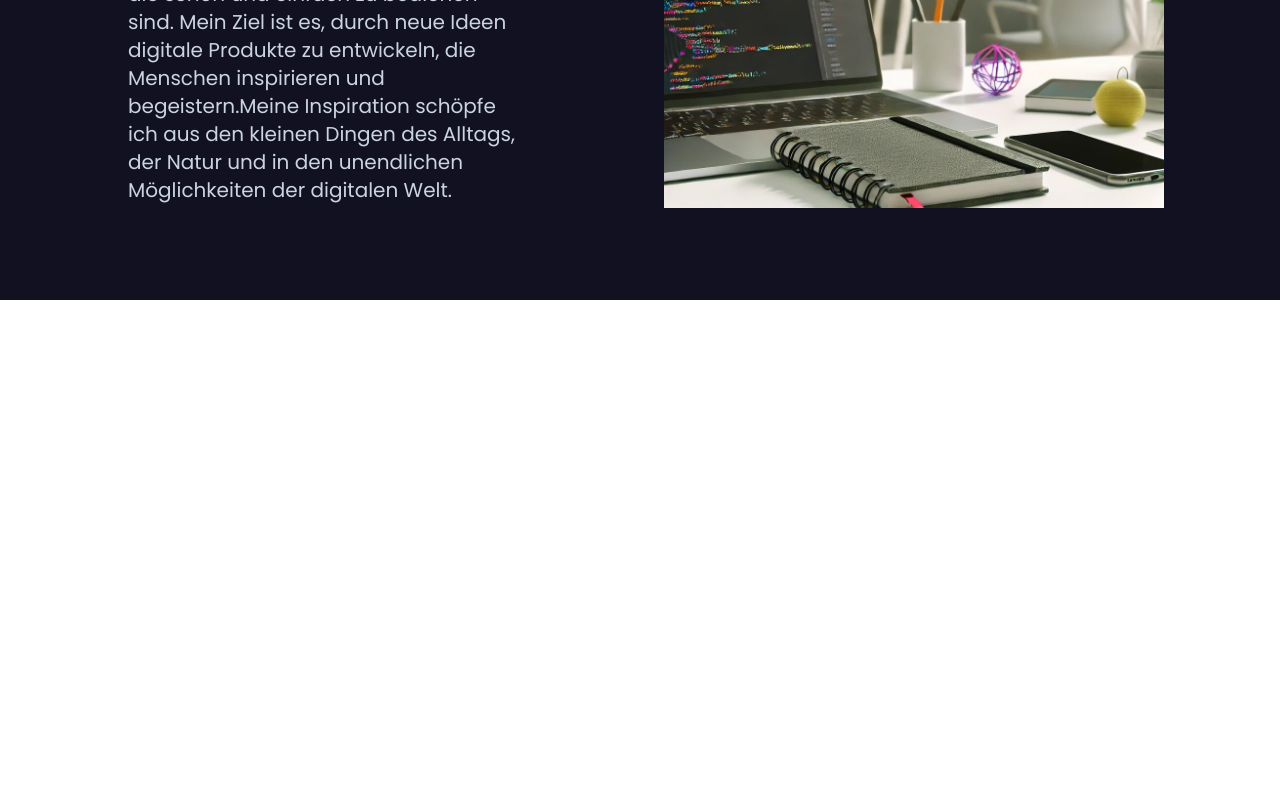
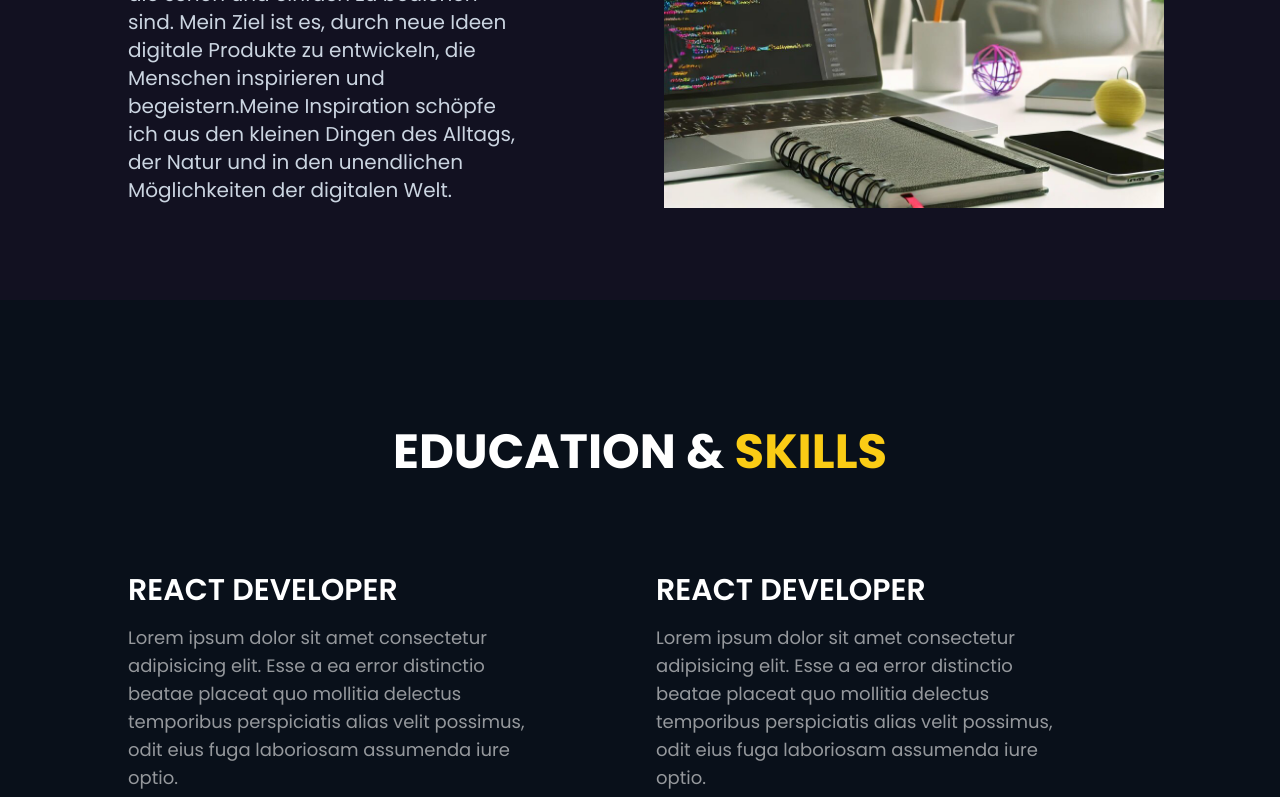
Before and after one commit to ata-shahid/portfolio-website, a Next.js app: page / in a window 1280 px wide. Shown: the part 1208-2005 px from the top of the page. Before the commit the page ends 1508 px from the top, so only its background shows below. Built offline with nearby package versions, Linux system fonts and the light colour scheme.

Commit message:
add Skills components

```diff
--- /dev/null
+++ b/components/Skills/Language.tsx
@@ -0,0 +1,30 @@
+import React from 'react'
+
+interface LanguageProps {
+    skill1: string;
+    skill2: string;
+    skill3: string;
+    level1: string;
+    level2: string;
+    level3: string;
+    }
+
+const Language = ({level1,level2,level3,skill1,skill2,skill3}:LanguageProps) => {
+  return (
+    <div>
+        <div className='relative mb-12'>
+            <h1 className='p-5 w-[100%] uppercase bg-gray-800 rounded-sm text-white text-xl font-bold '>{skill1}</h1>
+            <span className={`${level1} bottom-0 h-[6px] absolute bg-[#0BC5EA] `}></span>
+        </div>
+
+        <div className='relative mb-12'>
+            <h1 className='p-5 w-[100%] uppercase bg-gray-800 rounded-sm text-white text-xl font-bold '>{skill1}</h1>
+            <span className={`${level1} bottom-0 h-[6px] absolute bg-[#0BC5EA] `}></span>
+        </div>
+
+
+    </div>
+  )
+}
+
+export default Language
--- /dev/null
+++ b/components/Skills/Skill.tsx
@@ -0,0 +1,19 @@
+import React from "react";
+
+interface SkillProps {
+  title: string;
+}
+
+const Skill = ({ title }: SkillProps) => {
+  return (
+    <div className="mb-[4rem] md:mb-[8rem]">
+      {/*     <span className='px-8 text-[#0BC5EA] py-[0.9rem] font-bold text-lg border-[2px] border-[#0BC5EA]'>{title}</span>*/}
+
+        <h1 className="mt-8 uppercase font-semibold mb-4 text-xl sm:text-2xl md:text-3xl text-white">{title}</h1>
+        <p className="text-[#ffffffb6] font-normal w-[80%] text-lg opacity-80">Lorem ipsum dolor sit amet consectetur adipisicing elit. Esse a ea error distinctio beatae placeat quo mollitia delectus temporibus perspiciatis alias velit possimus, odit eius fuga laboriosam assumenda iure optio.</p>
+
+    </div>
+  );
+};
+
+export default Skill;
--- /dev/null
+++ b/components/Skills/Skills.tsx
@@ -0,0 +1,26 @@
+import React from 'react'
+import Skill from './Skill'
+import Language from './Language'
+
+const Skills = () => {
+  return (
+    <div className='pt-[4rem] md:pt-[8rem] pb-[5rem] bg-[#09101a]'>
+      <h1 className='heading'>Education &amp; <span className='text-yellow-400'>Skills</span></h1>
+      <div className='w-[80%] mx-auto pt-[4rem] md:pt:pt-[8rem] grid grid-cols-1 md:grid-cols-2 gap-[2rem] items-center'>
+        <div >
+            <Skill title="React Developer"/>
+            <Skill title= "UI/UX Designer"/>
+            <Language skill1="html" skill2="css" skill3="javascript" level1="w-[91%]" level2="w-[88%]" level3="w-[80%]"/>
+        </div>
+        <div >
+        <Skill title="React Developer"/>
+            <Skill title= "UI/UX Designer"/>
+           <Language skill1="html" skill2="css" skill3="javascript" level1="w-[91%]" level2="w-[88%]" level3="w-[80%]"/>
+        </div>
+
+      </div>
+    </div>
+  )
+}
+
+export default Skills
--- a/pages/index.tsx
+++ b/pages/index.tsx
@@ -1,30 +1,33 @@
-import React, { useState } from 'react'
-import Navbar from '@/components/Navbar/Navbar'
-import MobileNav from '@/components/MobileNav/MobileNav';
-import Hero from '@/components/Hero/Hero';
-import About from '@/components/About/About';
+import React, { useState } from "react";
+import Navbar from "@/components/Navbar/Navbar";
+import MobileNav from "@/components/MobileNav/MobileNav";
+import Hero from "@/components/Hero/Hero";
+import About from "@/components/About/About";
+import Skills from "@/components/Skills/Skills";
 
 const HomePage = () => {
-
-  const [nav, setNav]= useState(false);
-  const openNav=()=> setNav(true);
-  const closeNav=()=> setNav(false);
+  const [nav, setNav] = useState(false);
+  const openNav = () => setNav(true);
+  const closeNav = () => setNav(false);
 
   return (
-    <div className='overflow-x-hidden'>
+    <div className="overflow-x-hidden">
       <div>
-      <MobileNav nav={nav} closeNav={closeNav}/>
-      <Navbar openNav={openNav}/>
-      {/** Hero Section */}
-      <Hero/>
-      <div className='relative z-30'>
-        {/** About */}
+        {/* Navbar */}
+        <MobileNav nav={nav} closeNav={closeNav} />
+        <Navbar openNav={openNav} />
+        {/* Hero Section */}
+        <Hero />
+        <div className="relative z-30">
+          {/** About */}
 
-        <About/>
-      </div>
+          <About />
+          <Skills/>
+        </div>
+
       </div>
     </div>
-  )
-}
+  );
+};
 
-export default HomePage
+export default HomePage;
--- a/styles/globals.css
+++ b/styles/globals.css
@@ -11,4 +11,8 @@
   .nav-link-mobile{
     @apply relative mb-8 font-semibold text-white cursor-pointer text-[1.6875rem] w-fit md:block after:block after:content-[''] after:absolute after:h-1 after:bg-yellow-400 after:w-full after:scale-x-0 after:hover:scale-x-100 after:transition after:duration-300 after:origin-center
   }
+.heading {
+  @apply text-center text-white text-3xl sm:text-4xl md:text-5xl font-bold uppercase
 }
+
+}
```
